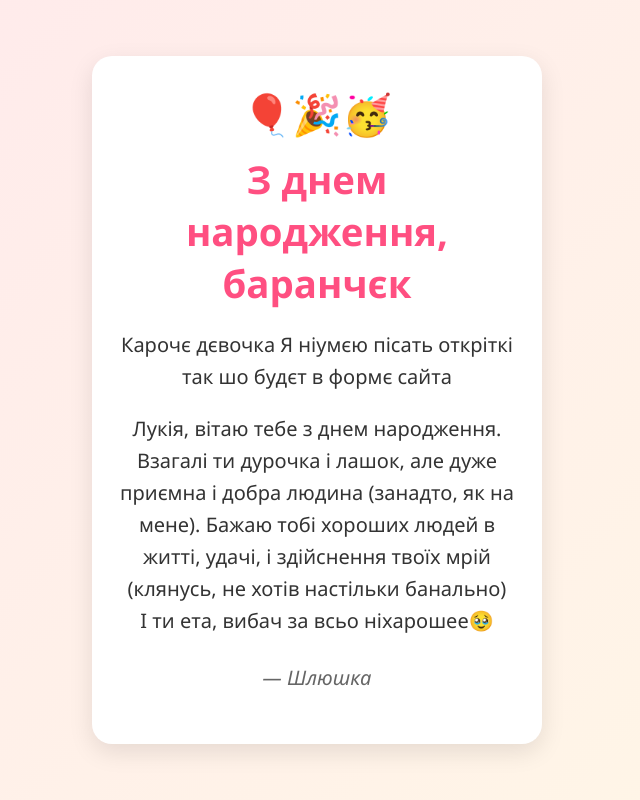
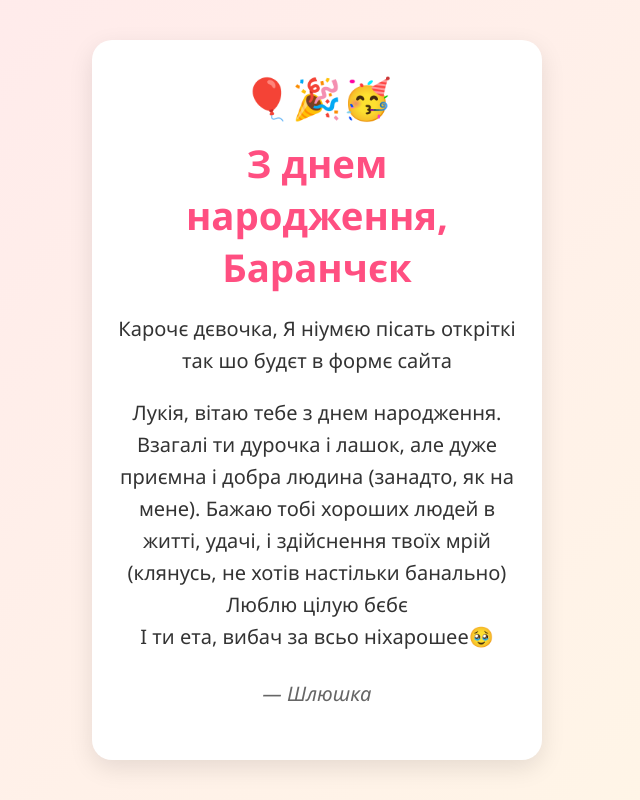
Before and after one commit to altrogn/lukia.github.io, a plain HTML site: page index.html in a window 1280 px wide. Shown: the whole page, without its empty margins (323-963 px from the left). Drawn offline with Linux system fonts and the light colour scheme.

Commit message:
Update index.html

```diff
--- a/index.html
+++ b/index.html
@@ -3,15 +3,15 @@
 <head>
     <meta charset="UTF-8">
     <meta name="viewport" content="width=device-width, initial-scale=1.0">
-    <title>С Днём Рождения!</title>
+    <title>Люсія лох</title>
     <link rel="stylesheet" href="style.css">
 </head>
 <body>
     <div class="card">
         <div class="balloons">🎈🎉🥳</div>
-        <h1>З днем народження, баранчєк</h1>
-        <p>Карочє дєвочка Я ніумєю пісать откріткі так шо будєт в формє сайта</p>
-        <p class="сel">Лукія, вітаю тебе з днем народження. Взагалі ти дурочка і лашок, але дуже приємна і добра людина (занадто, як на мене). Бажаю тобі хороших людей в житті, удачі, і здійснення твоїх мрій  (клянусь, не хотів настільки банально) <br>  І ти ета, вибач за всьо ніхарошее🥹 </p>
+        <h1>З днем народження, Баранчєк</h1>
+        <p>Карочє дєвочка, Я ніумєю пісать откріткі так шо будєт в формє сайта</p>
+        <p class="сel">Лукія, вітаю тебе з днем народження. Взагалі ти дурочка і лашок, але дуже приємна і добра людина (занадто, як на мене). Бажаю тобі хороших людей в житті, удачі, і здійснення твоїх мрій  (клянусь, не хотів настільки банально) <br> Люблю цілую бєбє <br> І ти ета, вибач за всьо ніхарошее🥹 </p>
         <p class="from">— Шлюшка</p>
     </div>
 </body>
```
